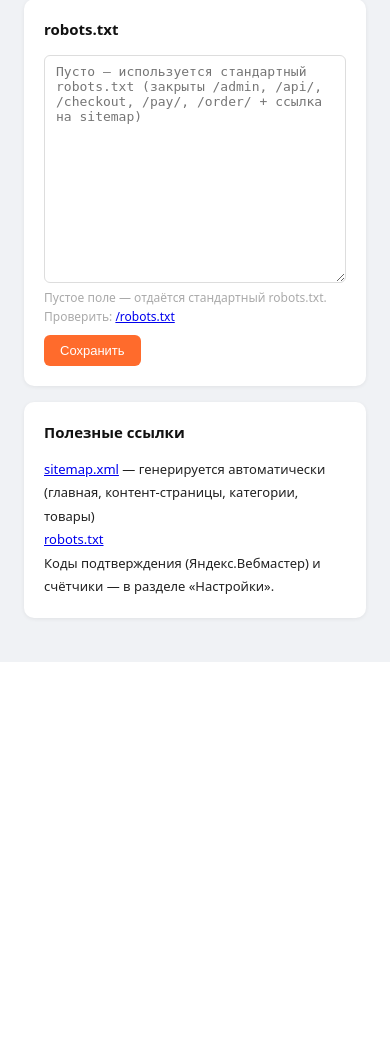
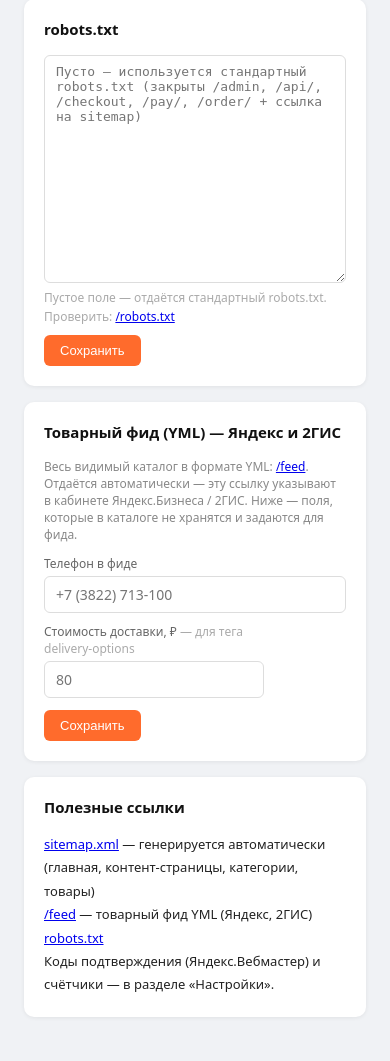
Before and after one commit to eripp/vkusnotomsk.ru, a FastAPI app: template app/templates/admin/seo.html in a window 390 px wide. Shown: the part 301-1362 px from the top of the page. Before the commit the page ends 963 px from the top, so only its background shows below. Run offline with FastAPI, Linux system fonts and the light colour scheme; the template is opened without the code that fills it, so the values that code supplies are empty.

Commit message:
feed: товарный фид YML (/feed) для Яндекса и 2ГИС
- весь видимый каталог: категории деревом + офферы (цена, url, картинка
  абсолютным URL, вес, КБЖУ через <param>), пустые категории отсеиваются,
  XML экранируется, публичный без авторизации
- телефон и стоимость доставки для фида — в настройках (feed_phone,
  feed_delivery_cost), правятся в разделе SEO админки; дефолты как в примере
  (+7 (3822) 713-100 / 80 ₽)

Co-Authored-By: Claude Opus 4.8 <noreply@anthropic.com>

```diff
--- a/app/main.py
+++ b/app/main.py
@@ -137,6 +137,117 @@ async def sitemap(request: Request):
     return Response(content=xml, media_type="application/xml")
 
 
+@app.get("/feed", response_class=Response)
+@app.get("/feed.xml", response_class=Response)
+async def yml_feed():
+    """YML-фид (Yandex Market Language) для Яндекс.Еды/Бизнеса и 2ГИС.
+
+    Отдаёт весь видимый каталог: категории деревом + офферы с ценой, картинкой,
+    весом и КБЖУ. Телефон и стоимость доставки для фида берутся из админ-настроек
+    (feed_phone, feed_delivery_cost), значения по умолчанию — как в примере ТЗ.
+    """
+    from xml.sax.saxutils import escape, quoteattr
+    from sqlalchemy import select
+    from sqlalchemy.orm import selectinload
+
+    from app.database import AsyncSessionLocal
+    from app.models import Category, Product
+    from app.services.settings import get_site_settings
+    from app.services.schedule_svc import now_tomsk
+    from app.routers.catalog import _media_url
+
+    base = settings.SITE_URL.rstrip("/")
+
+    async with AsyncSessionLocal() as db:
+        cfg = await get_site_settings(db)
+        cats = (await db.execute(
+            select(Category).where(Category.is_visible == True).order_by(Category.sort_order)
+        )).scalars().all()
+        products = (await db.execute(
+            select(Product)
+            .where(Product.is_visible == True, Product.is_deleted == False, Product.price > 0)
+            .order_by(Product.sort_order, Product.id)
+            .options(selectinload(Product.images))
+        )).scalars().all()
+
+    phone = (cfg.get("feed_phone") or "").strip() or "+7 (3822) 713-100"
+    try:
+        delivery_cost = int(float(cfg.get("feed_delivery_cost") or 80))
+    except (TypeError, ValueError):
+        delivery_cost = 80
+
+    # Категории отдаём только те, в которых есть офферы (пустые Яндекс/2ГИС не любят).
+    cat_ids_with_offers = {p.category_id for p in products}
+    cat_by_id = {c.id: c for c in cats}
+    visible_cat_ids = {cid for cid in cat_ids_with_offers if cid in cat_by_id}
+
+    cat_xml = "".join(
+        f'<category id="{c.id}">{escape(c.name)}</category>'
+        for c in cats if c.id in visible_cat_ids
+    )
+
+    def _abs_img(p: Product) -> str | None:
+        imgs = sorted(p.images, key=lambda i: i.sort_order)
+        if not imgs:
+            return None
+        url = _media_url(imgs[0].url)
+        if not url:
+            return None
+        return url if url.startswith(("http://", "https://")) else base + url
+
+    offers = []
+    for p in products:
+        if p.category_id not in visible_cat_ids:
+            continue
+        parts = [
+            f'<offer id="{p.id}" available="true">',
+            f"<url>{escape(base)}/product/{escape(p.slug)}</url>",
+            f"<price>{p.price}</price>",
+            '<currencyId>RUB</currencyId>',
+            f"<categoryId>{p.category_id}</categoryId>",
+        ]
+        img = _abs_img(p)
+        if img:
+            parts.append(f"<picture>{escape(img)}</picture>")
+        parts.append(f"<name>{escape(p.name)}</name>")
+        desc = (p.meta_description or p.description or "").strip()
+        if desc:
+            parts.append(f"<description>{escape(desc)}</description>")
+        if p.weight:
+            parts.append(f"<param name=\"Вес\">{escape(str(p.weight))}</param>")
+        for label, val, unit in (
+            ("Калорийность", p.kcal, "ккал"),
+            ("Белки", p.protein, "г"),
+            ("Жиры", p.fat, "г"),
+            ("Углеводы", p.carbs, "г"),
+        ):
+            if val is not None:
+                num = f"{float(val):g}"
+                parts.append(f'<param name={quoteattr(label)} unit={quoteattr(unit)}>{num}</param>')
+        parts.append("</offer>")
+        offers.append("".join(parts))
+
+    date_attr = now_tomsk().strftime("%Y-%m-%d %H:%M")
+    xml = (
+        '<?xml version="1.0" encoding="UTF-8"?>'
+        f'<yml_catalog date="{date_attr}">'
+        "<shop>"
+        '<name>Фабрика "Вкусно"</name>'
+        '<company>Фабрика "Вкусно"</company>'
+        f"<url>{escape(base)}</url>"
+        "<platform>vkusnotomsk.ru</platform>"
+        "<version>1.0</version>"
+        f"<phone>{escape(phone)}</phone>"
+        '<currencies><currency id="RUB" rate="1"/></currencies>'
+        f"<categories>{cat_xml}</categories>"
+        f'<delivery-options><option cost="{delivery_cost}" days="0"/></delivery-options>'
+        f"<offers>{''.join(offers)}</offers>"
+        "</shop>"
+        "</yml_catalog>"
+    )
+    return Response(content=xml, media_type="application/xml; charset=utf-8")
+
+
 app.include_router(catalog.router)
 app.include_router(cart.router, prefix="/api")
 app.include_router(orders_pages_router)            # /checkout, /order/{id}
--- a/app/templates/admin/seo.html
+++ b/app/templates/admin/seo.html
@@ -39,11 +39,32 @@
   </form>
 </div>
 
+<div class="adm-card" style="margin-bottom:1rem">
+  <div class="adm-card-title">Товарный фид (YML) — Яндекс и 2ГИС</div>
+  <p class="adm-hint" style="color:#888;font-size:12px;margin-bottom:12px">
+    Весь видимый каталог в формате YML: <a href="/feed" target="_blank">/feed</a>.
+    Отдаётся автоматически — эту ссылку указывают в кабинете Яндекс.Бизнеса / 2ГИС.
+    Ниже — поля, которые в каталоге не хранятся и задаются для фида.
+  </p>
+  <form method="post" action="/admin/seo/feed">
+    <div class="adm-field" style="max-width:340px">
+      <label>Телефон в фиде</label>
+      <input name="feed_phone" value="{{ feed_phone }}" placeholder="+7 (3822) 713-100">
+    </div>
+    <div class="adm-field" style="max-width:220px;margin-top:10px">
+      <label>Стоимость доставки, ₽ <span style="color:#aaa;font-weight:400">— для тега delivery-options</span></label>
+      <input name="feed_delivery_cost" type="number" min="0" value="{{ feed_delivery_cost }}" placeholder="80">
+    </div>
+    <button class="btn btn-primary" type="submit" style="margin-top:12px">Сохранить</button>
+  </form>
+</div>
+
 <div class="adm-card">
   <div class="adm-card-title">Полезные ссылки</div>
   <p style="font-size:13px;line-height:1.8">
     <a href="/sitemap.xml" target="_blank">sitemap.xml</a> — генерируется автоматически
     (главная, контент-страницы, категории, товары)<br>
+    <a href="/feed" target="_blank">/feed</a> — товарный фид YML (Яндекс, 2ГИС)<br>
     <a href="/robots.txt" target="_blank">robots.txt</a><br>
     Коды подтверждения (Яндекс.Вебмастер) и счётчики — в разделе «Настройки».
   </p>
```
Also changed, not shown: CLAUDE.md (+2 -1 lines), app/routers/admin/__init__.py (+37 -10 lines), CHANGELOG.md.
